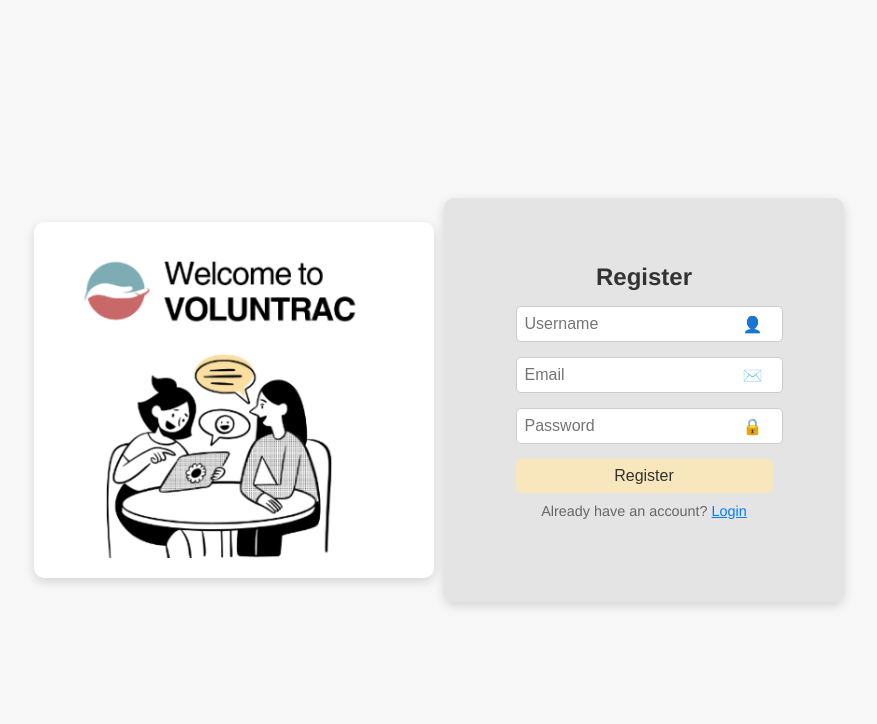
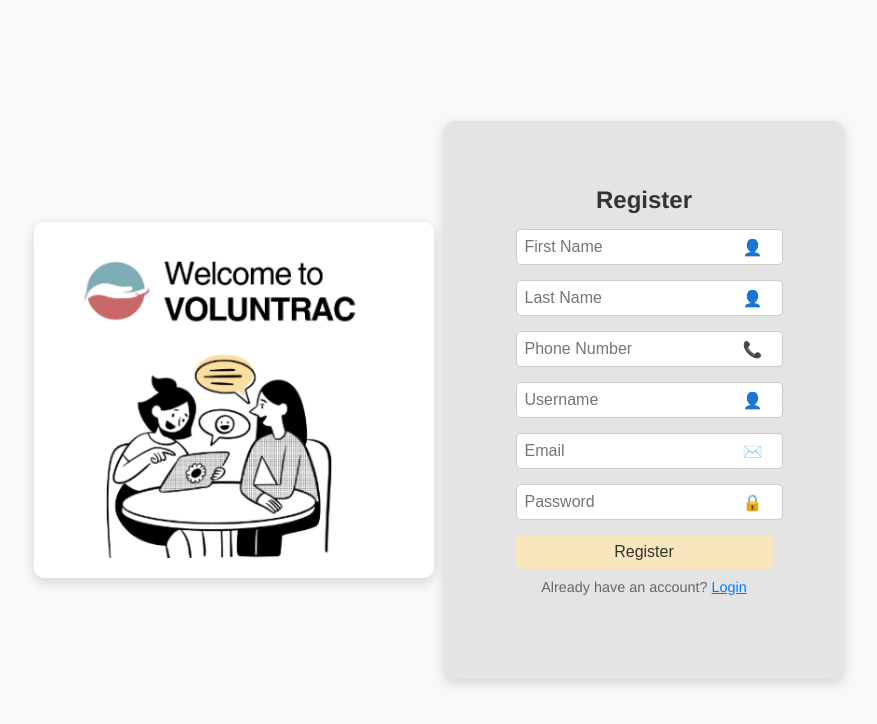
Before and after one commit to BT3103AppDev1/AY2425_S1_Group7, a Vue app: page /registerUser in a window 1280 px wide. Shown: the top 724 px of the page, without its empty margins (201-1078 px from the left). Built offline with nearby package versions, Linux system fonts and the light colour scheme.

Commit message:
Added register profile details feature

```diff
--- a/src/views/RegisterUser.vue
+++ b/src/views/RegisterUser.vue
@@ -6,6 +6,18 @@
     <div class="register-form">
       <h2>Register</h2>
       <form @submit.prevent="register">
+        <div class="input-group">
+          <input v-model="firstName" type="text" placeholder="First Name" required />
+          <span class="icon">👤</span>
+        </div>
+        <div class="input-group">
+          <input v-model="lastName" type="text" placeholder="Last Name" required />
+          <span class="icon">👤</span>
+        </div>
+        <div class="input-group">
+          <input v-model="phone" type="tel" placeholder="Phone Number" required />
+          <span class="icon">📞</span>
+        </div>
         <div class="input-group">
           <input v-model="username" type="text" placeholder="Username" required />
           <span class="icon">👤</span>
@@ -26,6 +38,7 @@
   </div>
 </template>
 
+
 <script setup>
 import { ref } from 'vue';
 import { createUserWithEmailAndPassword } from 'firebase/auth';
@@ -34,6 +47,9 @@ import { auth } from '../firebase_setup';
 
 const db = getFirestore();
 
+const firstName = ref('');
+const lastName = ref('');
+const phone = ref('');
 const username = ref('');
 const email = ref('');
 const password = ref('');
@@ -46,9 +62,12 @@ const register = async () => {
     const user = userCredential.user;
 
     await setDoc(doc(db, 'users', user.uid), {
+      firstName: firstName.value,
+      lastName: lastName.value,
+      phone: phone.value,
       username: username.value,
       email: email.value,
-      password: password.value,
+      password: password.value,  // Consider storing the hashed password.
       role: role.value
     });
 
@@ -58,6 +77,7 @@ const register = async () => {
   }
 };
 </script>
+
 
 <style scoped>
 .register-container {
```
